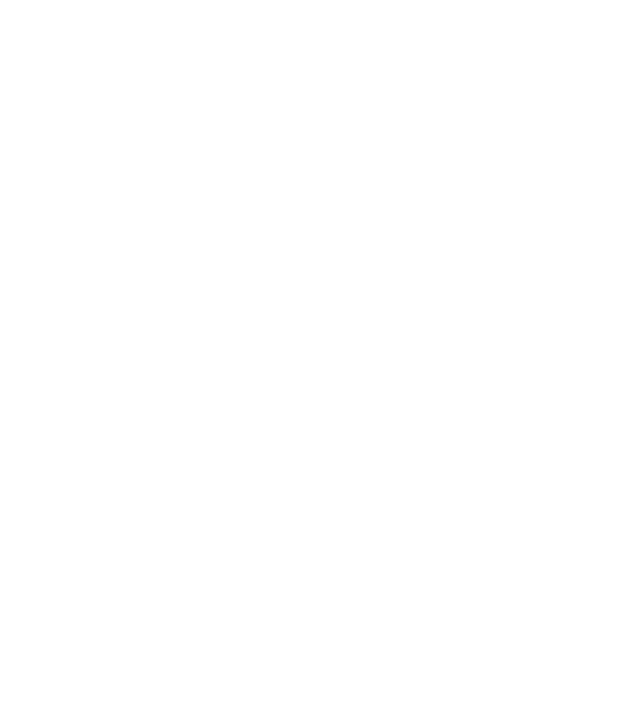
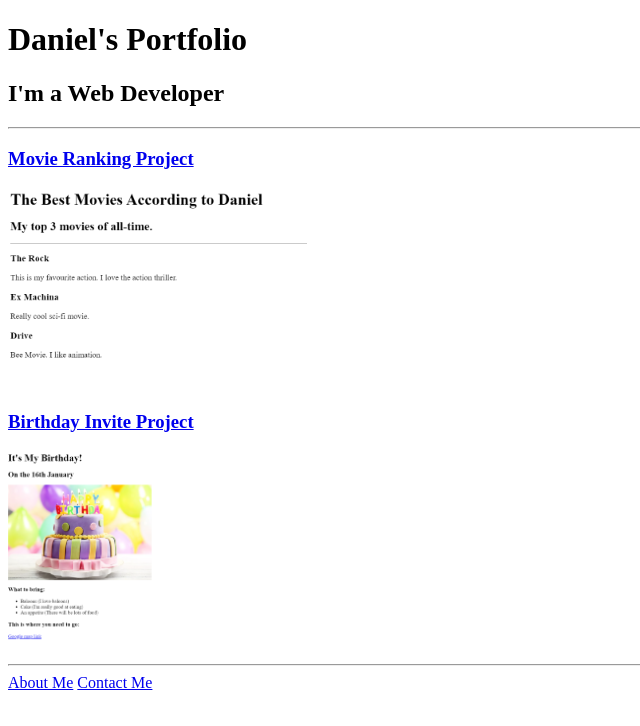
Before and after one commit to itchef7/html-portfolio, a plain HTML site: page index.html in a window 1280 px wide. Shown: the whole page, without its empty margins (0-640 px from the left). Drawn offline with Linux system fonts and the light colour scheme.

Commit message:
Add files via upload

```diff
--- a/index.html
+++ b/index.html
@@ -1,15 +1,22 @@
-<!-- TODO 1: Create the HTML Boilerplate -->
+<!DOCTYPE html>
+<html lang="en">
 
-<!-- TODO 2: Add Your previous projects' HTML into the public folder -->
+<head>
+  <meta charset="UTF-8">
+  <title>Daniel's Portfolio</title>
+</head>
 
-<!-- TODO 3: Take screenshots of your project previews and add the images to the images folder -->
+<body>
+  <h1>Daniel's Portfolio</h1>
+  <h2>I'm a Web Developer</h2>
+  <hr />
+  <h3><a href="./public/movie-ranking.html">Movie Ranking Project</a></h3>
+  <img src="./assets/images/movie-ranking.png" height="200" alt="movie ranking project preview"/>
+  <h3><a href="./public/birthday-invite.html">Birthday Invite Project</a></h3>
+  <img src="./assets/images/birthday-invite.png" height="200" alt="birthday invite project preview"/>
+  <hr />
+  <a href="./public/about.html">About Me</a>
+  <a href="./public/contact.html">Contact Me</a>
+</body>
 
-<!-- TODO 4: Add titles/subtitles etc. -->
-
-<!-- TODO 5: Add a link to the project pages -->
-
-<!-- TODO 6: Add images to show the project previews
-HINT for TODO 6: You can use the height attribute set to 200 to make the image smaller:
-https://developer.mozilla.org/en-US/docs/Web/HTML/Element/img#attr-height -->
-
-<!-- TODO 7: Add the Contact Me and About Me page links -->
+</html>
```
